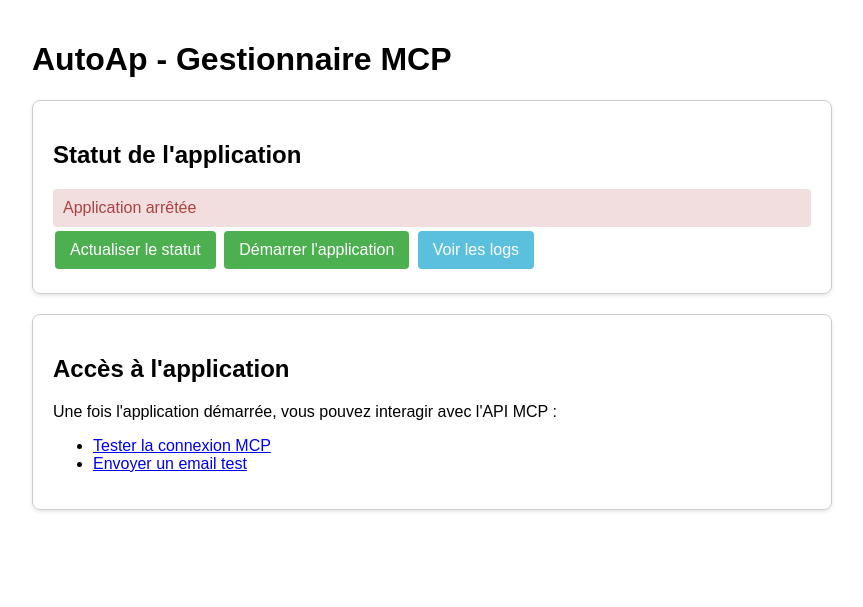
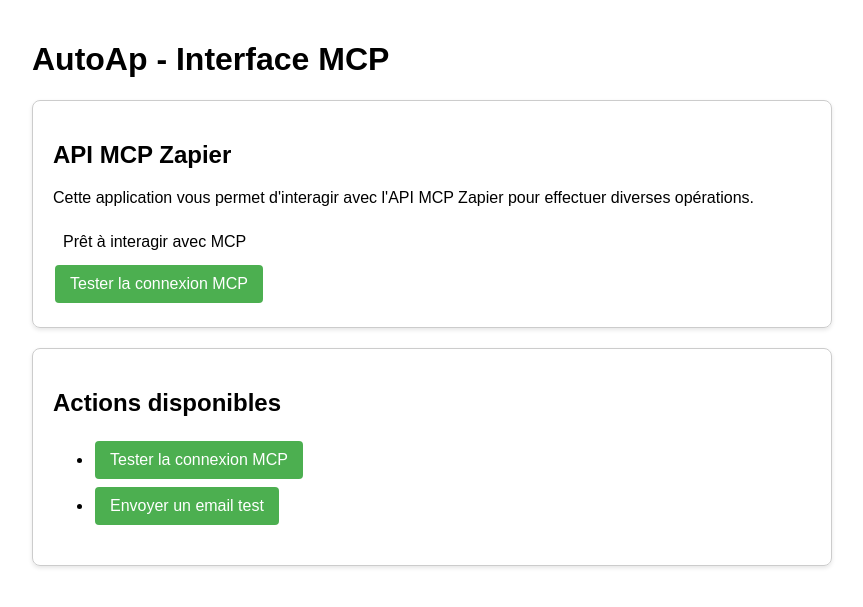
Before and after one commit to maximelat/AutoAp, a PHP site: page / in a window 1280 px wide. Shown: the top 607 px of the page, without its empty margins (208-1071 px from the left). Run offline with PHP 8.4, Linux system fonts and the light colour scheme.

Commit message:
Simplification: suppression des références à Node.js pour utiliser uniquement la solution PHP

```diff
--- a/index.php
+++ b/index.php
@@ -1,74 +1,14 @@
 <?php
-// Vérifier si l'application est en cours d'exécution en vérifiant un fichier de statut
-function isNodeRunning() {
-    $pidFile = __DIR__ . '/node_app.pid';
+require_once 'mcp_client.php';
 
-    if (!file_exists($pidFile)) {
-        return false;
-    }
+// Initialiser le client MCP
+$mcpClient = new MCPClient();
 
-    $pid = file_get_contents($pidFile);
-    $pid = intval(trim($pid));
-
-    // Vérifier si le processus existe toujours
-    if ($pid > 0) {
-        // Sur les systèmes Unix/Linux
-        if (function_exists('posix_kill')) {
-            return posix_kill($pid, 0);
-        } else {
-            // Alternative pour les systèmes non-Unix ou sans posix_kill
-            return file_exists("/proc/$pid");
-        }
-    }
-
-    return false;
-}
-
-// Démarrer l'application Node.js si elle n'est pas en cours d'exécution
-function startNodeApp() {
-    if (isNodeRunning()) {
-        return true;
-    }
-
-    $output = [];
-    $logFile = __DIR__ . '/node_app.log';
-    $pidFile = __DIR__ . '/node_app.pid';
-
-    // Commande pour démarrer Node.js et stocker le PID
-    $command = '(cd ' . __DIR__ . ' && nohup node index.js > ' . $logFile . ' 2>&1 & echo $! > ' . $pidFile . ')';
-
-    exec($command, $output, $return_var);
-
-    // Attendre un peu pour que le processus démarre
-    sleep(2);
-
-    return $return_var === 0 && isNodeRunning();
-}
-
-// Route pour démarrer l'application
-if (isset($_GET['action']) && $_GET['action'] === 'start') {
-    $success = startNodeApp();
-    echo json_encode(['success' => $success, 'message' => $success ? 'Application démarrée' : 'Erreur au démarrage']);
-    exit;
-}
-
-// Route pour vérifier le statut
-if (isset($_GET['action']) && $_GET['action'] === 'check') {
-    $running = isNodeRunning();
-    echo json_encode(['running' => $running]);
-    exit;
-}
-
-// Route pour voir les logs
-if (isset($_GET['action']) && $_GET['action'] === 'logs') {
-    $logFile = __DIR__ . '/node_app.log';
-    if (file_exists($logFile)) {
-        $logs = file_get_contents($logFile);
-        header('Content-Type: text/plain');
-        echo $logs;
-    } else {
-        echo "Aucun fichier de log trouvé.";
-    }
+// Route pour tester la connexion MCP
+if (isset($_GET['action']) && $_GET['action'] === 'test_connection') {
+    $result = $mcpClient->testConnection();
+    header('Content-Type: application/json');
+    echo json_encode($result);
     exit;
 }
 
@@ -79,7 +19,7 @@ if (isset($_GET['action']) && $_GET['action'] === 'logs') {
 <head>
     <meta charset="UTF-8">
     <meta name="viewport" content="width=device-width, initial-scale=1.0">
-    <title>AutoAp - Gestionnaire MCP</title>
+    <title>AutoAp - Interface MCP</title>
     <style>
         body {
             font-family: Arial, sans-serif;
@@ -94,7 +34,7 @@ if (isset($_GET['action']) && $_GET['action'] === 'logs') {
             margin-bottom: 20px;
             box-shadow: 0 2px 4px rgba(0,0,0,0.1);
         }
-        button {
+        button, .button {
             background-color: #4CAF50;
             color: white;
             border: none;
@@ -112,73 +52,55 @@ if (isset($_GET['action']) && $_GET['action'] === 'logs') {
             border-radius: 4px;
             margin-top: 10px;
         }
-        .running {
+        .success {
             background-color: #dff0d8;
             color: #3c763d;
         }
-        .stopped {
+        .error {
             background-color: #f2dede;
             color: #a94442;
         }
     </style>
 </head>
 <body>
-    <h1>AutoAp - Gestionnaire MCP</h1>
+    <h1>AutoAp - Interface MCP</h1>
 
     <div class="card">
-        <h2>Statut de l'application</h2>
-        <div id="status" class="status">Vérification...</div>
-        <button onclick="checkStatus()">Actualiser le statut</button>
-        <button onclick="startApp()">Démarrer l'application</button>
-        <a href="index.php?action=logs" target="_blank"><button style="background-color: #5bc0de;">Voir les logs</button></a>
+        <h2>API MCP Zapier</h2>
+        <p>Cette application vous permet d'interagir avec l'API MCP Zapier pour effectuer diverses opérations.</p>
+        <div id="status" class="status">Prêt à interagir avec MCP</div>
+        <button onclick="testConnection()">Tester la connexion MCP</button>
     </div>
 
     <div class="card">
-        <h2>Accès à l'application</h2>
-        <p>Une fois l'application démarrée, vous pouvez interagir avec l'API MCP :</p>
+        <h2>Actions disponibles</h2>
         <ul>
-            <li><a href="api_test.php?action=test_connection" target="_blank">Tester la connexion MCP</a></li>
-            <li><a href="api_test.php?action=send_email" target="_blank">Envoyer un email test</a></li>
+            <li><a href="api_test.php?action=test_connection" class="button">Tester la connexion MCP</a></li>
+            <li><a href="api_test.php?action=send_email" class="button">Envoyer un email test</a></li>
         </ul>
     </div>
 
     <script>
-        function checkStatus() {
-            fetch('index.php?action=check')
+        function testConnection() {
+            fetch('index.php?action=test_connection')
                 .then(response => response.json())
                 .then(data => {
                     const statusDiv = document.getElementById('status');
-                    if (data.running) {
-                        statusDiv.className = 'status running';
-                        statusDiv.innerText = 'Application en cours d\'exécution';
+                    if (data.success) {
+                        statusDiv.className = 'status success';
+                        statusDiv.innerText = data.message || 'Connexion au MCP réussie !';
                     } else {
-                        statusDiv.className = 'status stopped';
-                        statusDiv.innerText = 'Application arrêtée';
+                        statusDiv.className = 'status error';
+                        statusDiv.innerText = data.message || 'Erreur de connexion au MCP';
                     }
                 })
                 .catch(error => {
                     console.error('Erreur:', error);
                     const statusDiv = document.getElementById('status');
-                    statusDiv.className = 'status stopped';
-                    statusDiv.innerText = 'Erreur de vérification du statut';
+                    statusDiv.className = 'status error';
+                    statusDiv.innerText = 'Erreur technique lors de la connexion';
                 });
         }
-
-        function startApp() {
-            fetch('index.php?action=start')
-                .then(response => response.json())
-                .then(data => {
-                    alert(data.message);
-                    setTimeout(checkStatus, 2000);
-                })
-                .catch(error => {
-                    console.error('Erreur:', error);
-                    alert('Erreur lors du démarrage de l\'application');
-                });
-        }
-
-        // Vérifier le statut au chargement de la page
-        document.addEventListener('DOMContentLoaded', checkStatus);
     </script>
 </body>
 </html>
```
